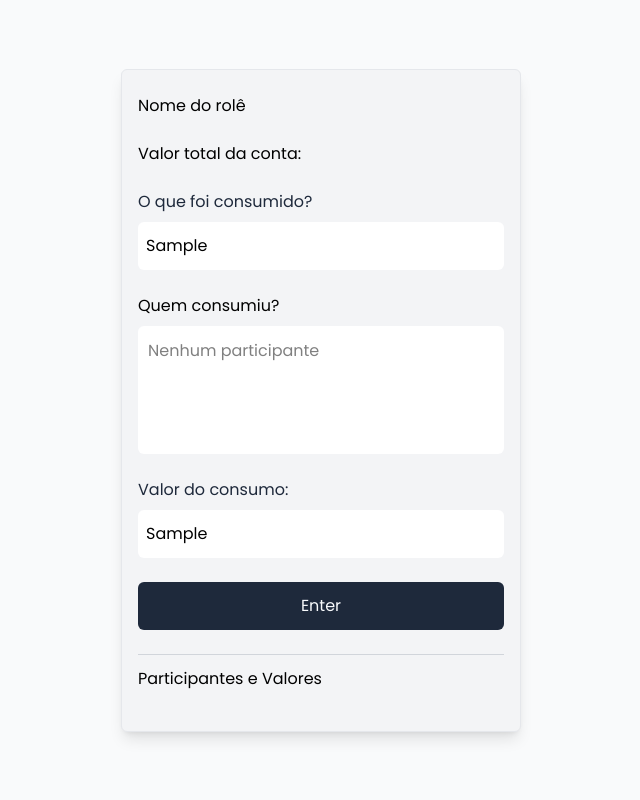
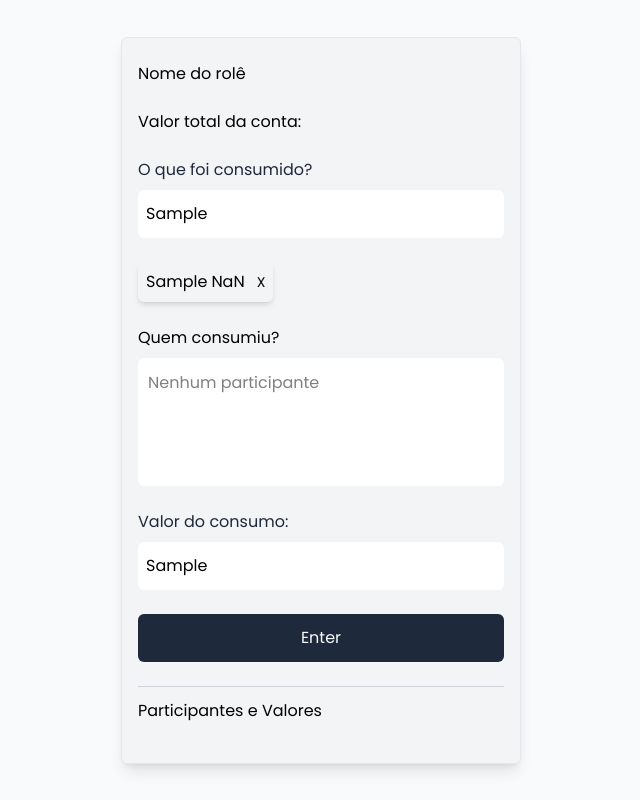
Before and after one commit to CamilleHaus/bill_calculator, a Next.js app: page / in a window 1280 px wide. Both pictures are taken after typing "Sample", "Sample" into the empty fields and a click on the button "Enter". Shown: the part 800-1600 px from the top of the page, without its empty margins (319-959 px from the left). Built offline with nearby package versions, Linux system fonts and the light colour scheme.

Commit message:
wip: Adjusting price removing function

```diff
--- a/src/components/app.tsx
+++ b/src/components/app.tsx
@@ -17,6 +17,8 @@ const App = () => {
     setConsuptionInfo,
     setAmountToPayEach,
     amountToPayEach,
+    consuptionList,
+    setConsuptionList,
   } = useCalculation();
 
   const participantInputRef = useRef<HTMLInputElement>(null);
@@ -25,6 +27,8 @@ const App = () => {
   const consuptionNameInputRef = useRef<HTMLInputElement>(null);
   const consuptionValueInputRef = useRef<HTMLInputElement>(null);
   const selectPeopleInputRef = useRef<HTMLSelectElement>(null);
+
+  // ADICIONAR PARTICIPANTES __________________________________
 
   const addParticipant = (e: FormEvent) => {
     e.preventDefault();
@@ -62,6 +66,8 @@ const App = () => {
     }
   };
 
+  // INFORMACAO DE CONSUMO E DIVISAO DE VALORES __________________________________
+
   const addConsuptionInformation = (e: FormEvent) => {
     e.preventDefault();
 
@@ -79,9 +85,21 @@ const App = () => {
       }
     }
 
+    setConsuptionList([
+      ...consuptionList,
+      {
+        name: consuptionName,
+        price: Number(consuptionValue),
+        people: [selectedPeople],
+      },
+    ]);
+
+    const tipMath = 1 + tip! / 100;
+
     const amountToPay = Number(consuptionValue) / selectedPeople.length;
+    const amountToPayWithTip = amountToPay * tipMath;
 
-    setAmountToPayEach([...amountToPayEach, amountToPay]);
+    setAmountToPayEach([...amountToPayEach, amountToPayWithTip]);
 
     setConsuptionInfo([
       ...consuptionInfo,
@@ -96,7 +114,7 @@ const App = () => {
       if (selectedPeople.includes(participant.name)) {
         return {
           ...participant,
-          amount: [...amountToPayEach, amountToPay],
+          amount: [...amountToPayEach, amountToPayWithTip],
         };
       }
       return participant;
@@ -105,8 +123,33 @@ const App = () => {
     setParticipants(updatedParticipants);
   };
 
-  console.log(consuptionInfo);
-  console.log(amountToPayEach);
+  // Problema atual da função: O valor está sendo removido da lisa
+  // Porém não está sendo removido do total individual de cada participante
+
+  const removeConsumedItem = (index: number) => {
+    const removedItem = consuptionList[index];
+    setConsuptionList(consuptionList.filter((_, i) => i !== index));
+
+    const updatedParticipants = participants.map((participant) => {
+      if (removedItem.people.includes(participant.name)) {
+        const priceUpdated = removedItem.price / removedItem.people.length;
+        const updatedAmounts = participant.amount.filter(
+          (amount) => amount !== priceUpdated
+        );
+
+        return {
+          ...participant,
+          amount: updatedAmounts,
+        };
+      }
+
+      return participant;
+    });
+    setParticipants(updatedParticipants);
+  };
+
+  console.log(consuptionList, "******* LIST");
+  console.log(participants, "PARTICIPANTs");
 
   return (
     <div>
@@ -201,6 +244,30 @@ const App = () => {
               type={"text"}
               placeholder={"ex: Cerveja"}
             />
+
+            {consuptionList.length > 0 ? (
+              <div className="w-full flex gap-3 flex-wrap">
+                {consuptionList.map((item, index) => (
+                  <div
+                    key={index}
+                    className="w-fit flex gap-3 items-center justify-center p-2 rounded-md shadow-md"
+                  >
+                    <div className="flex gap-1">
+                      <p>{item.name}</p>
+                      <p>{item.price}</p>
+                    </div>
+                    <button
+                      className="text-sm"
+                      type="button"
+                      onClick={() => removeConsumedItem(index)}
+                    >
+                      X
+                    </button>
+                  </div>
+                ))}
+              </div>
+            ) : null}
+
             <div className="flex flex-col gap-2">
               <label htmlFor="participant-select">Quem consumiu?</label>
               <select
@@ -240,7 +307,9 @@ const App = () => {
                       className="w-[48%] flex justify-between shadow-md bg-gray-200 p-3 rounded-md"
                     >
                       <p>{participant.name}</p>
-                      <p>{participant.amount.reduce((acc, cur) => acc + cur)}</p>
+                      <p>
+                        {participant.amount.reduce((acc, cur) => acc + cur)}
+                      </p>
                     </div>
                   ))
                 : null}
--- a/src/providers/CalculationContext/index.tsx
+++ b/src/providers/CalculationContext/index.tsx
@@ -22,6 +22,8 @@ interface CalculationContextProps {
   setConsuptionInfo: Dispatch<SetStateAction<IConsumption[]>>;
   amountToPayEach: number[];
   setAmountToPayEach: Dispatch<SetStateAction<number[]>>;
+  consuptionList: IConsumption[];
+  setConsuptionList:  Dispatch<SetStateAction<IConsumption[]>>;
 }
 
 interface IParticipant {
@@ -47,6 +49,7 @@ export const CalculationProvider: React.FC<{ children: ReactNode }> = ({
   const [billTotal, setBillTotal] = useState<number | undefined>();
   const [consuptionInfo, setConsuptionInfo] = useState<IConsumption[]>([]);
   const [amountToPayEach, setAmountToPayEach] = useState<number[]>([]);
+  const [consuptionList, setConsuptionList] = useState<IConsumption[]>([]);
 
   const removeParticipant = (index: number) => {
     setParticipants(participants.filter((_, i) => i !== index));
@@ -65,7 +68,9 @@ export const CalculationProvider: React.FC<{ children: ReactNode }> = ({
         consuptionInfo,
         setConsuptionInfo,
         amountToPayEach,
-        setAmountToPayEach
+        setAmountToPayEach,
+        consuptionList,
+        setConsuptionList
       }}
     >
       {children}
```
